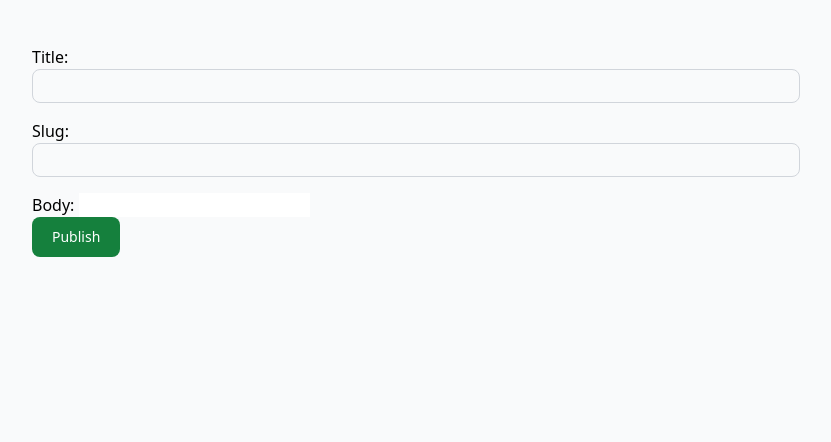
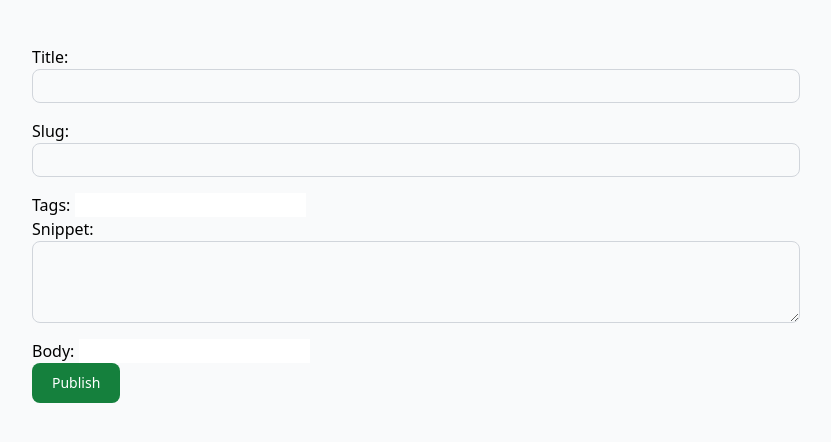
Before and after one commit to n4ff4h/inkstory-django, a Django app: page /create/ in a window 1280 px wide. Shown: the part 219-661 px from the top of the page, without its empty margins (224-1055 px from the left). Run offline with Django 4.2, Linux system fonts and the light colour scheme; the visitor is signed in with stand-in values (Sample User, id 1); some libraries are stand-ins or nearby versions.

Commit message:
feat: Add a snippet field to display post body in home

```diff
--- a/posts/forms.py
+++ b/posts/forms.py
@@ -1,16 +1,23 @@
 from statistics import mode
 from django import forms
 from .models import Post
-from taggit.forms import TagWidget
+from taggit.forms import TagWidget, TagField
 from tinymce.widgets import TinyMCE
 
 
 class PostCreateForm(forms.ModelForm):
+    tags = TagField(help_text="",
+                    widget=TagWidget(attrs={'placeholder': 'Eg: food, entertainment, sports',
+                                            'class': 'block p-2 mb-4 w-full text-gray-900 bg-gray-50 rounded-lg border '
+                                                     'border-gray-300 sm:text-xs focus:ring-blue-500 '
+                                                     'focus:border-blue-500 dark:bg-gray-700 dark:border-gray-600 '
+                                                     'dark:placeholder-gray-400 dark:text-white '
+                                                     'dark:focus:ring-blue-500 dark:focus:border-blue-500'}), )
     body = forms.CharField(widget=TinyMCE(attrs={'cols': 80, 'rows': 30}))
 
     class Meta:
         model = Post
-        fields = ('title', 'slug', 'tags', 'body')
+        fields = ('title', 'slug', 'tags', 'snippet', 'body')
 
         widgets = {
             'title': forms.TextInput(attrs={'class': 'block p-2 mb-4 w-full text-gray-900 bg-gray-50 rounded-lg border '
@@ -23,25 +30,28 @@
                                                     'focus:border-blue-500 dark:bg-gray-700 dark:border-gray-600 '
                                                     'dark:placeholder-gray-400 dark:text-white '
                                                     'dark:focus:ring-blue-500 dark:focus:border-blue-500'}),
-            'tags': TagWidget(attrs={'class': 'block p-2 mb-4 w-full text-gray-900 bg-gray-50 rounded-lg border '
-                                              'border-gray-300 sm:text-xs focus:ring-blue-500 '
-                                              'focus:border-blue-500 dark:bg-gray-700 dark:border-gray-600 '
-                                              'dark:placeholder-gray-400 dark:text-white '
-                                              'dark:focus:ring-blue-500 dark:focus:border-blue-500'}),
-            # 'body': forms.Textarea(attrs={'class': 'block p-2 mb-4 w-full text-gray-900 bg-gray-50 rounded-lg border '
-            #                                        'border-gray-300 sm:text-xs focus:ring-blue-500 '
-            #                                        'focus:border-blue-500 dark:bg-gray-700 dark:border-gray-600 '
-            #                                        'dark:placeholder-gray-400 dark:text-white '
-            #                                        'dark:focus:ring-blue-500 dark:focus:border-blue-500'}),
+            'snippet': forms.Textarea(
+                attrs={'rows': '4', 'class': 'block p-2 mb-4 w-full text-gray-900 bg-gray-50 rounded-lg border '
+                                             'border-gray-300 sm:text-xs focus:ring-blue-500 '
+                                             'focus:border-blue-500 dark:bg-gray-700 dark:border-gray-600 '
+                                             'dark:placeholder-gray-400 dark:text-white '
+                                             'dark:focus:ring-blue-500 dark:focus:border-blue-500'}),
         }
 
 
 class PostUpdateForm(forms.ModelForm):
+    tags = TagField(help_text="",
+                    widget=TagWidget(attrs={'placeholder': 'Eg: food, entertainment, sports',
+                                            'class': 'block p-2 mb-4 w-full text-gray-900 bg-gray-50 rounded-lg border '
+                                                     'border-gray-300 sm:text-xs focus:ring-blue-500 '
+                                                     'focus:border-blue-500 dark:bg-gray-700 dark:border-gray-600 '
+                                                     'dark:placeholder-gray-400 dark:text-white '
+                                                     'dark:focus:ring-blue-500 dark:focus:border-blue-500'}), )
     body = forms.CharField(widget=TinyMCE(attrs={'cols': 80, 'rows': 30}))
 
     class Meta:
         model = Post
-        fields = ('title', 'slug', 'tags', 'body')
+        fields = ('title', 'slug', 'tags', 'snippet', 'body')
 
         widgets = {
             'title': forms.TextInput(attrs={
@@ -54,14 +64,10 @@
                                                     'focus:border-blue-500 dark:bg-gray-700 dark:border-gray-600 '
                                                     'dark:placeholder-gray-400 dark:text-white '
                                                     'dark:focus:ring-blue-500 dark:focus:border-blue-500'}),
-            'tags': TagWidget(attrs={'class': 'block p-2 mb-4 w-full text-gray-900 bg-gray-50 rounded-lg border '
-                                              'border-gray-300 sm:text-xs focus:ring-blue-500 '
-                                              'focus:border-blue-500 dark:bg-gray-700 dark:border-gray-600 '
-                                              'dark:placeholder-gray-400 dark:text-white '
-                                              'dark:focus:ring-blue-500 dark:focus:border-blue-500'}),
-            # 'body': forms.Textarea(attrs={
-            #     'class': 'block p-2 mb-4 w-full text-gray-900 bg-gray-50 rounded-lg border border-gray-300 sm:text-xs '
-            #              'focus:ring-blue-500 focus:border-blue-500 dark:bg-gray-700 dark:border-gray-600 '
-            #              'dark:placeholder-gray-400 dark:text-white dark:focus:ring-blue-500 '
-            #              'dark:focus:border-blue-500'}),
+            'snippet': forms.Textarea(
+                attrs={'rows': '4', 'class': 'block p-2 mb-4 w-full text-gray-900 bg-gray-50 rounded-lg border '
+                                             'border-gray-300 sm:text-xs focus:ring-blue-500 '
+                                             'focus:border-blue-500 dark:bg-gray-700 dark:border-gray-600 '
+                                             'dark:placeholder-gray-400 dark:text-white '
+                                             'dark:focus:ring-blue-500 dark:focus:border-blue-500'}),
         }
--- a/posts/models.py
+++ b/posts/models.py
@@ -15,6 +15,7 @@
     tags = TaggableManager()
     body = tinymce_models.HTMLField()
     likes = models.ManyToManyField(User, related_name="blog_posts")
+    snippet = models.CharField(max_length=255)
     post_date = models.DateTimeField(auto_now_add=True)
 
     def total_likes(self):
--- a/posts/templates/home.html
+++ b/posts/templates/home.html
@@ -18,7 +18,7 @@
               </h5>
             </a>
             <p class="mb-4 font-light text-gray-600 dark:text-gray-400">
-              {{ post.body|slice:":200" }}
+              {{ post.snippet }}
             </p>
             <div class="row">
               {% for tag in post.tags.all %}
--- a/posts/templates/tag_posts.html
+++ b/posts/templates/tag_posts.html
@@ -18,7 +18,7 @@
               </h5>
             </a>
             <p class="mb-4 font-light text-gray-600 dark:text-gray-400">
-              {{ post.body|slice:":200" }}
+              {{ post.snippet }}
             </p>
             <div class="row">
               {% for tag in post.tags.all %}
```
Also changed, not shown: posts/migrations/0013_post_snippet.py (added), posts/migrations/0014_alter_post_snippet.py (added).
